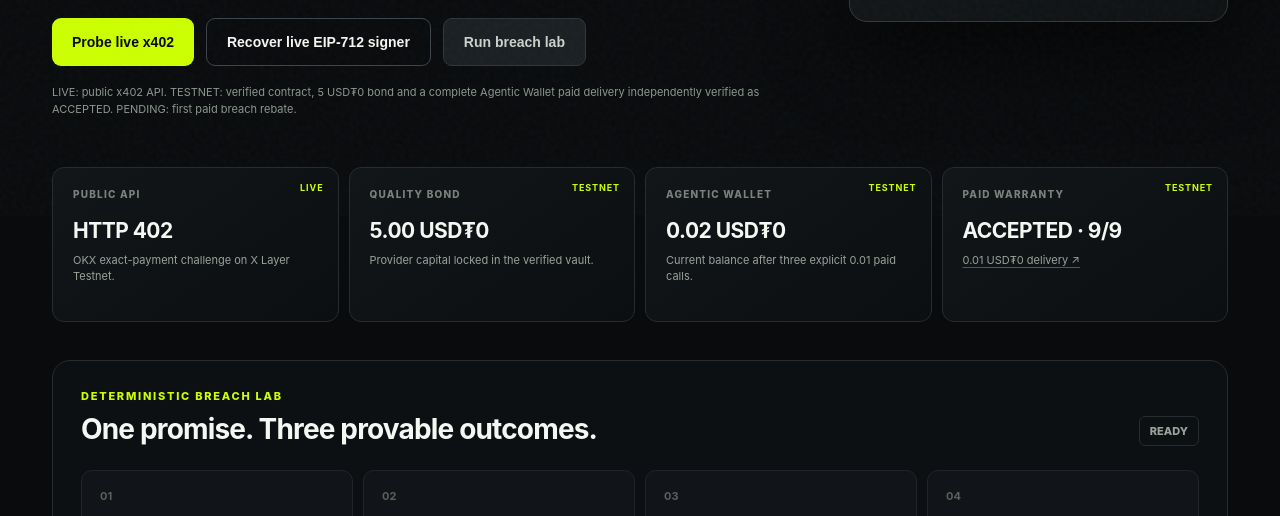
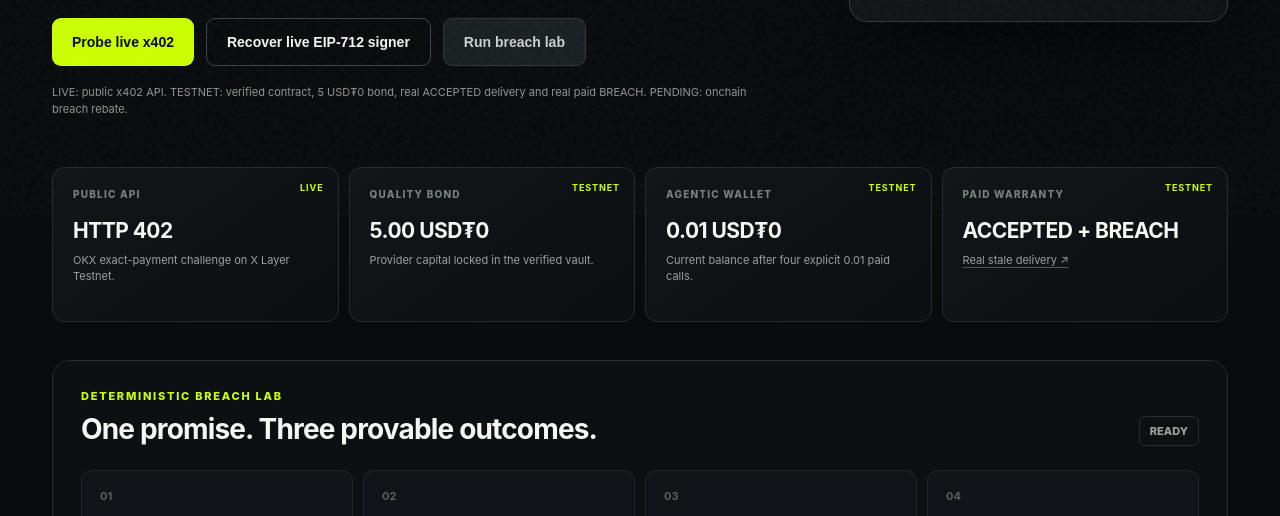
Before and after one commit to 0xCaptain888/relaybond-okx, a website: page web/index.html in a window 1280 px wide. Shown: the part 584-1100 px from the top of the page. Drawn offline with Linux system fonts and the light colour scheme; files whose address does not match are found by name.

Commit message:
feat: publish verified paid breach evidence

```diff
--- a/evidence/live/agentic-wallet-balance.json
+++ b/evidence/live/agentic-wallet-balance.json
@@ -3,8 +3,8 @@
   "mode": "XLAYER_TESTNET_READ_ONLY",
   "address": "0xcb83af485c066add3eca9041a78ea7c14e3f15f4",
   "token": "0x9e29b3aada05bf2d2c827af80bd28dc0b9b4fb0c",
-  "balanceAtomic": "20000",
-  "balanceDisplay": "0.02 USD₮0",
-  "blockNumber": "41021541",
-  "capturedAt": "2026-09-15T13:55:07.582Z"
+  "balanceAtomic": "10000",
+  "balanceDisplay": "0.01 USD₮0",
+  "blockNumber": "41022208",
+  "capturedAt": "2026-09-15T14:04:06.806Z"
 }
--- /dev/null
+++ b/evidence/live/agentic-wallet-paid-breach.json
@@ -0,0 +1,99 @@
+{
+  "evidenceVersion": "1",
+  "mode": "OKX_AGENTIC_WALLET_XLAYER_TESTNET",
+  "capturedAt": "2026-09-15T14:01:16.337Z",
+  "payment": {
+    "status": "success",
+    "transactionHash": "0x53b813b9a86849bd7480b07eafab9bd17c01bea2c2b386a0a121baf6b70e449a",
+    "facilitatorReceipt": {
+      "amount": "",
+      "chainId": "eip155:1952",
+      "payer": "0xcb83af485c066add3eca9041a78ea7c14e3f15f4",
+      "status": "pending",
+      "transaction": "0x53b813b9a86849bd7480b07eafab9bd17c01bea2c2b386a0a121baf6b70e449a"
+    },
+    "onchainSettlement": {
+      "status": "success",
+      "transactionHash": "0x53b813b9a86849bd7480b07eafab9bd17c01bea2c2b386a0a121baf6b70e449a",
+      "blockNumber": "41022040",
+      "token": "0x9e29b3AaDa05Bf2D2c827Af80Bd28Dc0b9b4FB0c",
+      "payer": "0xcb83AF485c066add3eca9041a78Ea7c14e3F15F4",
+      "payTo": "0x917b04d30478E9405445CfF208eaA9d61e2EC44d",
+      "amountAtomic": "10000"
+    }
+  },
+  "delivery": {
+    "deliveryReceipt": {
+      "payload": {
+        "deliveredAt": 1789480875,
+        "paymentId": "0x71030e942498334dfe370887244b31060bd1e40ac4270146302b5fb693fc0d9b",
+        "provider": "0x917b04d30478E9405445CfF208eaA9d61e2EC44d",
+        "requestHash": "0xee86eeee4b51e1a7f07029268569c8473c9ee4c09a1784e3a26989c7c94bede0",
+        "responseHash": "0xde5bb0abdf7546bf3b7e0652492e3de3bb6e876361e1dd5733e5f31cc9dfaf2b",
+        "serviceId": "market-data-v1",
+        "servicePromiseHash": "0xca605c666adb1e0d9239634c6131509bbc66ec06e2333af49f1c5afccdeaa73c",
+        "version": "1"
+      },
+      "signature": "0xa31d3c0f1d564f7cdbd07e16023573b9e5a5211f0b2f7a2482ff8698728b4e2e4d1da5332ecd3607005be974acdf6e47fa339342e7f5ebda3077c3cbd4b02d4a1c"
+    },
+    "request": {
+      "buyer": "0xcb83AF485c066add3eca9041a78Ea7c14e3F15F4",
+      "input": {
+        "scenario": "stale",
+        "symbol": "BTC-USDT"
+      },
+      "requestedAt": 1789480875,
+      "serviceId": "market-data-v1"
+    },
+    "result": {
+      "observedAt": 1789480785,
+      "price": 76534.2,
+      "source": "OKX_MARKET_API",
+      "symbol": "BTC-USDT"
+    },
+    "servicePromise": {
+      "payload": {
+        "bondAmountAtomic": "5000000",
+        "chainId": 1952,
+        "endpoint": "https://relaybond-okx.vercel.app/v1/provider/quote",
+        "maxDataAgeSeconds": 30,
+        "minimumRecords": 1,
+        "priceAtomic": "10000",
+        "provider": "0x917b04d30478E9405445CfF208eaA9d61e2EC44d",
+        "rebateAtomic": "10000",
+        "refundOnBreach": true,
+        "requiredSchema": "market-quote-v1",
+        "responseTimeMs": 2000,
+        "serviceId": "market-data-v1",
+        "validUntil": 1798761599,
+        "vault": "0x15b18Fb8C1E29287B57EbBE30bd10ef165dc9eD5",
+        "version": "1"
+      },
+      "signature": "0x85233ca010a2b7d5e000de8a06341659d7ad6cf601402dc292af6cd615056bb32ffbbc4fa0ff1989878177b169ecb44d85af4982632744ca7713e806ccd76bed1b"
+    }
+  },
+  "verification": {
+    "status": "BREACH",
+    "checkedAt": 1789480876,
+    "violations": [
+      "freshnessMet"
+    ],
+    "checks": {
+      "promiseSignature": true,
+      "receiptSignature": true,
+      "promiseBound": true,
+      "requestBound": true,
+      "responseBound": true,
+      "deadlineMet": true,
+      "freshnessMet": false,
+      "schemaMet": true,
+      "recordCountMet": true
+    },
+    "evidenceHash": "0xd87f09850a510686e9139a3cf0b68c3fb26560d39b86e0706d04217df65a00cc"
+  },
+  "evidenceHash": "0x49288a96c20698ea0efd44f7134a87edcd774d31c98aa110506b31ea17b82cb5",
+  "portableIntegrity": {
+    "algorithm": "SHA-256",
+    "hash": "0xa87a5308d076305e09e77102787853525b32f125bd698a31147bb83c4e89503f"
+  }
+}
--- a/openapi.yaml
+++ b/openapi.yaml
@@ -1,7 +1,7 @@
 openapi: 3.1.0
 info:
   title: RelayBond API
-  version: 0.2.3
+  version: 0.2.4
   description: Bond-backed paid Agent services with portable delivery evidence.
 servers:
   - url: https://relaybond-okx.vercel.app
--- a/package.json
+++ b/package.json
@@ -1,6 +1,6 @@
 {
   "name": "relaybond-okx",
-  "version": "0.2.3",
+  "version": "0.2.4",
   "private": false,
   "description": "Economic accountability for paid AI agent services on OKX AI and X Layer.",
   "type": "module",
--- a/src/breach-claim.ts
+++ b/src/breach-claim.ts
@@ -1,3 +1,4 @@
+import { keccak256, stringToHex } from "viem";
 import { hashCanonical } from "./canonical.js";
 import { hashPromise } from "./signing.js";
 import type { DeliveryReceipt, ServicePromise, ServiceRequest, Signed, VerificationResult } from "./types.js";
@@ -38,7 +39,7 @@ export async function buildBreachClaim(evidence: PaidBreachEvidence) {
     throw new Error("No objective SLA delivery breach is present.");
   }
   return {
-    serviceId: hashCanonical(promise.serviceId),
+    serviceId: keccak256(stringToHex(promise.serviceId)),
     promiseHash: await hashPromise(promise),
     requestHash: hashCanonical(request),
     receiptHash: hashCanonical(evidence.delivery.deliveryReceipt),
--- a/src/okx-app.ts
+++ b/src/okx-app.ts
@@ -40,7 +40,7 @@ export function createOkxApp() {
   app.options(/.*/, (_request, response) => response.status(204).end());
   app.use(express.json({ limit: "32kb" }));
   app.get("/health", (_request, response) => {
-    response.json({ status: "ok", version: "0.2.3", mode: "OKX_OFFICIAL_X402", network, serviceId: promise.serviceId, provider: provider.address, vault: promise.vault });
+    response.json({ status: "ok", version: "0.2.4", mode: "OKX_OFFICIAL_X402", network, serviceId: promise.serviceId, provider: provider.address, vault: promise.vault });
   });
   app.get("/v1/service/promise", async (_request, response, next) => {
     try {
--- a/web/app.js
+++ b/web/app.js
@@ -153,6 +153,10 @@ async function loadLiveStatus() {
     const paidEvidence = await loadLiveEvidence("agentic-wallet-paid-delivery");
     const checks = Object.values(paidEvidence.verification.checks).filter(Boolean).length;
     paidProof.textContent = `${paidEvidence.verification.status} · ${checks}/9`;
+    try {
+      const breachEvidence = await loadLiveEvidence("agentic-wallet-paid-breach");
+      if (breachEvidence.verification.status === "BREACH") paidProof.textContent = "ACCEPTED + BREACH";
+    } catch {}
   } catch {
     try {
       const settlement = await loadLiveEvidence("agentic-wallet-payment-settlement");
--- a/web/index.html
+++ b/web/index.html
@@ -31,7 +31,7 @@
             <button id="verify-live" class="secondary">Recover live EIP-712 signer</button>
             <button id="run" class="tertiary">Run breach lab</button>
           </div>
-          <p class="honesty">LIVE: public x402 API. TESTNET: verified contract, 5 USD₮0 bond and a complete Agentic Wallet paid delivery independently verified as ACCEPTED. PENDING: first paid breach rebate.</p>
+          <p class="honesty">LIVE: public x402 API. TESTNET: verified contract, 5 USD₮0 bond, real ACCEPTED delivery and real paid BREACH. PENDING: onchain breach rebate.</p>
         </div>
         <aside class="bond-card">
           <div class="card-head"><span>Provider Quality Bond</span><span class="live">ACTIVE</span></div>
@@ -49,8 +49,8 @@
       <section class="live-grid" aria-label="Live deployment evidence">
         <article><span>PUBLIC API</span><strong>HTTP 402</strong><p>OKX exact-payment challenge on X Layer Testnet.</p><b class="ok">LIVE</b></article>
         <article><span>QUALITY BOND</span><strong><i id="live-bond">5.00</i> USD₮0</strong><p>Provider capital locked in the verified vault.</p><b class="ok">TESTNET</b></article>
-        <article><span>AGENTIC WALLET</span><strong><i id="wallet-funding">0.02</i> USD₮0</strong><p>Current balance after three explicit 0.01 paid calls.</p><b class="ok">TESTNET</b></article>
-        <article><span>PAID WARRANTY</span><strong id="paid-proof">ACCEPTED · 9/9</strong><p><a id="paid-tx" href="https://www.okx.com/web3/explorer/xlayer-test/tx/0xfd1e25e2415a79eff8e8d981d9e5f97efe8f9136ce026b1cf1e5ac872c8ee4bf" target="_blank" rel="noreferrer">0.01 USD₮0 delivery ↗</a></p><b class="ok">TESTNET</b></article>
+        <article><span>AGENTIC WALLET</span><strong><i id="wallet-funding">0.01</i> USD₮0</strong><p>Current balance after four explicit 0.01 paid calls.</p><b class="ok">TESTNET</b></article>
+        <article><span>PAID WARRANTY</span><strong id="paid-proof">ACCEPTED + BREACH</strong><p><a id="paid-tx" href="https://www.okx.com/web3/explorer/xlayer-test/tx/0x53b813b9a86849bd7480b07eafab9bd17c01bea2c2b386a0a121baf6b70e449a" target="_blank" rel="noreferrer">Real stale delivery ↗</a></p><b class="ok">TESTNET</b></article>
       </section>
 
       <section class="flow-shell">
```
Also changed, not shown: docs/live-checklist.md (+1 -1 lines), docs/releases/v0.2.4.md (added, +8 -0 lines), test/breach-claim.test.ts (+2 -0 lines), README.md, 1 other file.
